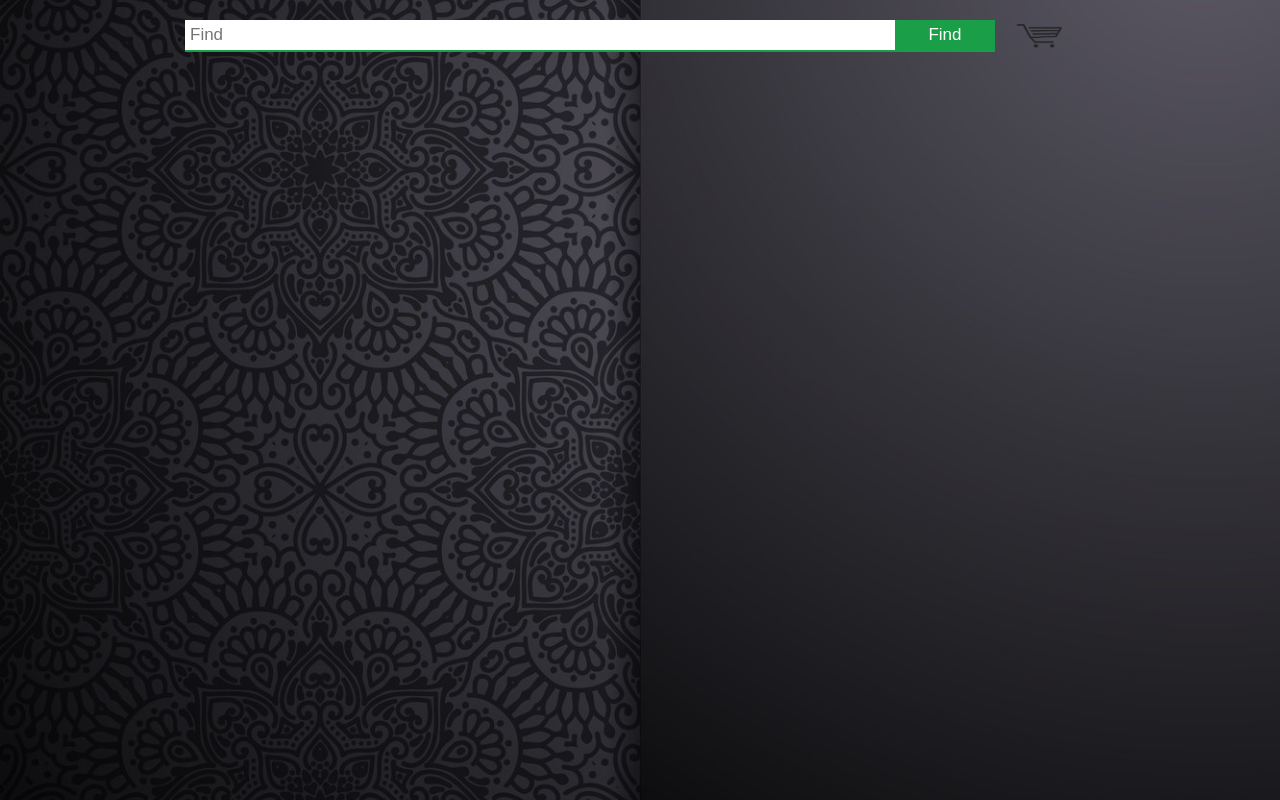
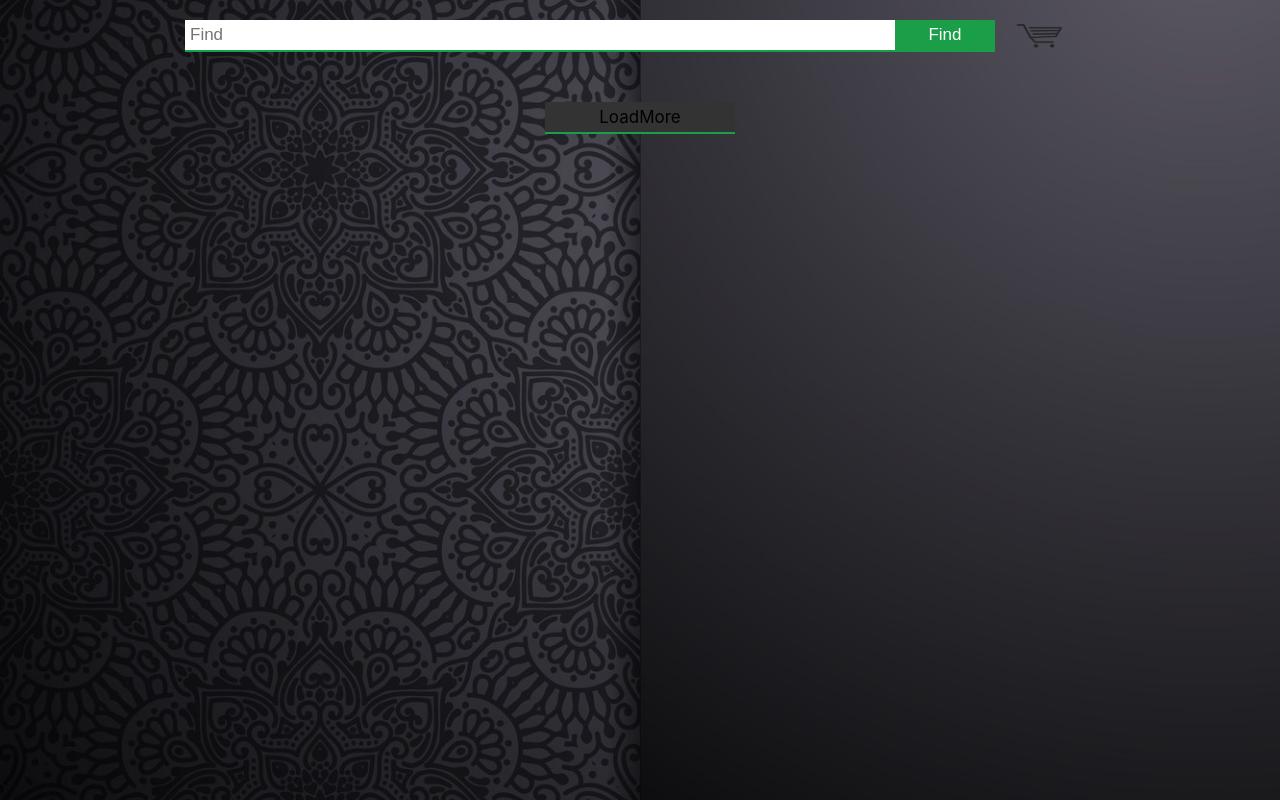
Before and after one commit to Arteemka/React-Api, a React (Create React App) app: page / in a window 1280 px wide. Built offline with nearby package versions, Linux system fonts and the light colour scheme.

Commit message:
added on the page loadmore

```diff
--- a/src/components/MainForm/MainFrom.jsx
+++ b/src/components/MainForm/MainFrom.jsx
@@ -16,21 +16,22 @@ class MainForm extends React.Component {
     isModal: false,
     itemIndex: null,
     favoritesItems: [],
-    favoritesIsModal: false
+    favoritesIsModal: false,
+    page: 1
   };
 
   gettingDate = () => {
     this.setState({ isLoading: true }, this.getDate);
   };
 
-  getDate = () => {
+  getDate = page => {
     fetch(
-      `https://api.nestoria.co.uk/api?encoding=json&pretty=1&action=search_listings&country=uk&listing_type=rent&page=1&place_name=${this.state.text}`
+      `https://api.nestoria.co.uk/api?encoding=json&pretty=1&action=search_listings&country=uk&listing_type=rent&page=${page}&place_name=${this.state.text}`
     )
       .then(res => res.json())
       .then(date => {
         this.setState({
-          list: date.response.listings,
+          list: [...this.state.list, ...date.response.listings],
           isLoading: false
         });
       })
@@ -71,9 +72,16 @@ class MainForm extends React.Component {
     });
   };
 
+  upPage = () => {
+    this.setState(
+      prev => ({ page: prev.page + 1 }),
+      () => this.getDate(this.state.page)
+    );
+  };
+
   render() {
     return (
-      <>
+      <div>
         <div className="block_find">
           <Input
             placeholder="Find"
@@ -115,7 +123,10 @@ class MainForm extends React.Component {
           onClick={this.toggleModal}
           list={this.state.list}
         />
-      </>
+        <div className="LoadMore" onClick={this.upPage}>
+          LoadMore
+        </div>
+      </div>
     );
   }
 }
--- a/src/index.css
+++ b/src/index.css
@@ -247,3 +247,15 @@ code {
   color: #1b9e48;
   margin-left: 170px;
 }
+
+.LoadMore {
+  cursor: pointer;
+  padding: 5px;
+  background-color: #333;
+  width: 180px;
+  text-align: center;
+  font-size: 17px;
+  border-bottom: 2px solid #1b9e48;
+  margin: 0 auto;
+  margin-bottom: 20px;
+}
```
